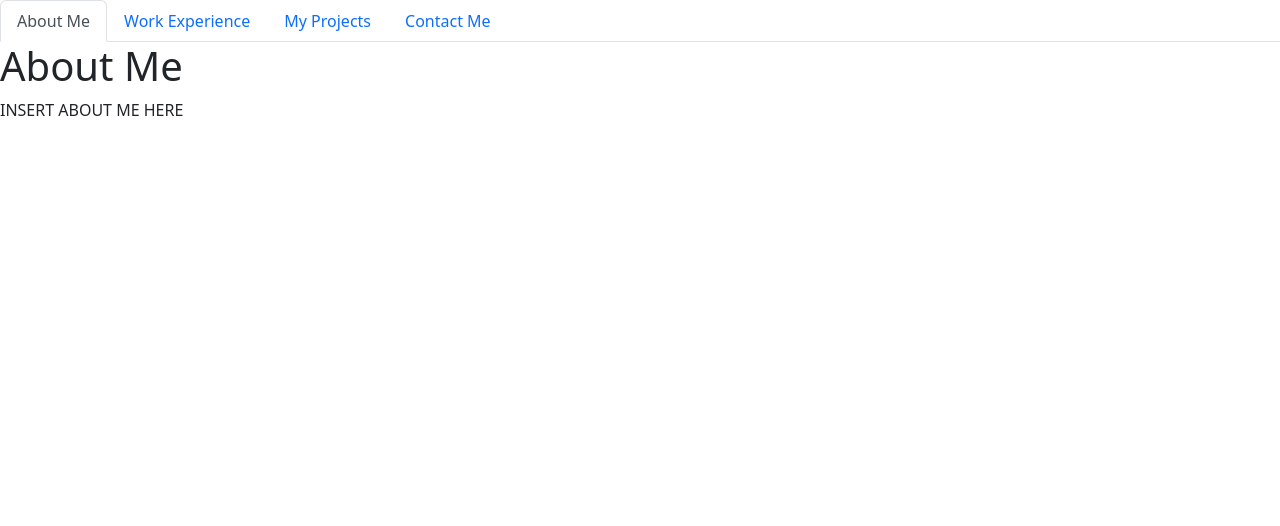
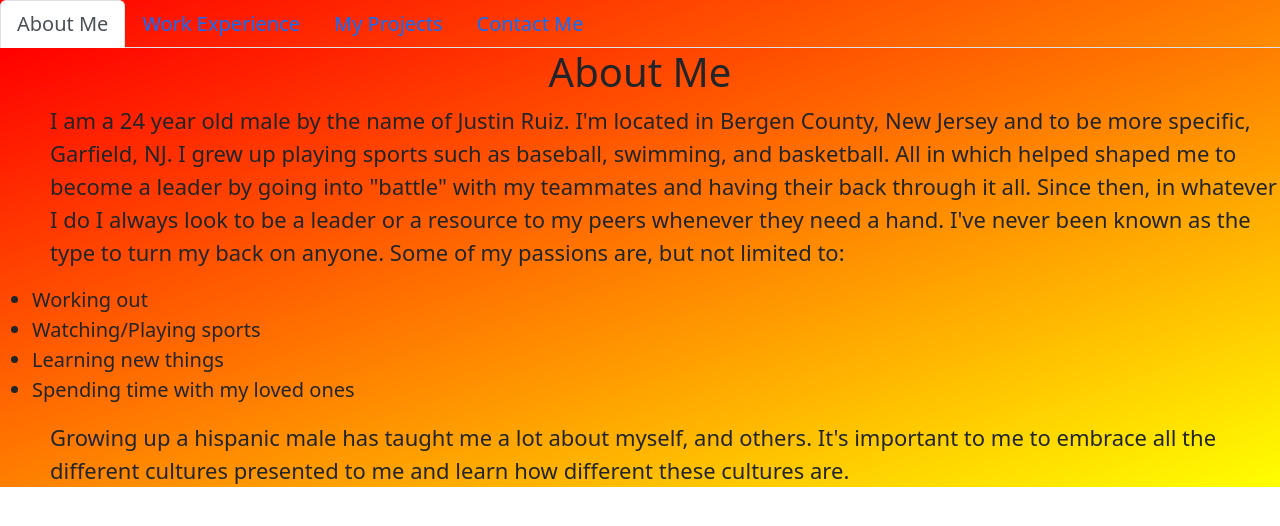
Before and after one commit to JustinRuiz321/portfolio-react-app, a React (Create React App) app: page / in a window 1280 px wide. Shown: the top 526 px of the page. Built offline with nearby package versions, Linux system fonts and the light colour scheme.

Commit message:
Added styling but unsure how to cover the entire page with a background image intead of just the div

```diff
--- a/src/components/pages/App.css
+++ b/src/components/pages/App.css
@@ -1,3 +1,17 @@
 h1 {
     text-align: center;
 }
+
+p {
+    margin-left: 50px;
+    margin-top: 100px;
+    font-size: 22px;
+}
+
+li {
+    font-size: 20px;
+}
+
+div {
+    background-image: linear-gradient(to bottom right, red, yellow);
+}
--- a/src/components/pages/Contact.js
+++ b/src/components/pages/Contact.js
@@ -6,6 +6,8 @@ export default function Contact() {
       <h1>Contact Me</h1>
       <p>
         Email: <a href='mailto: ruiz.justin21@gmail.com'>ruiz.justin21@gmail.com</a>
+      </p>
+      <p>
         Phone Number: <a href='tel: 5517952880'>551-795-2880</a>
       </p>
     </div>
--- a/src/components/pages/Home.js
+++ b/src/components/pages/Home.js
@@ -5,7 +5,28 @@ export default function Home() {
     <div>
       <h1>About Me</h1>
       <p>
-        INSERT ABOUT ME HERE
+        I am a 24 year old male by the name of Justin Ruiz. I'm located in Bergen County, New Jersey and to be more specific, Garfield, NJ.
+        I grew up playing sports such as baseball, swimming, and basketball. All in which helped shaped me to become a leader by going into "battle"
+        with my teammates and having their back through it all. Since then, in whatever I do I always look to be a leader or a resource to my peers
+        whenever they need a hand. I've never been known as the type to turn my back on anyone. Some of my passions are, but not limited to:
+      </p>
+      <ul>
+          <li>
+              Working out
+          </li>
+          <li>
+              Watching/Playing sports
+          </li>
+          <li>
+              Learning new things
+          </li>
+          <li>
+              Spending time with my loved ones
+          </li>
+      </ul>
+      <p>
+          Growing up a hispanic male has taught me a lot about myself, and others. It's important to me to embrace all the different cultures
+          presented to me and learn how different these cultures are.
       </p>
     </div>
   );
--- a/src/components/pages/Work.js
+++ b/src/components/pages/Work.js
@@ -1,4 +1,5 @@
 import React from 'react';
+import './App.css';
 
 export default function Work() {
   return (
```
